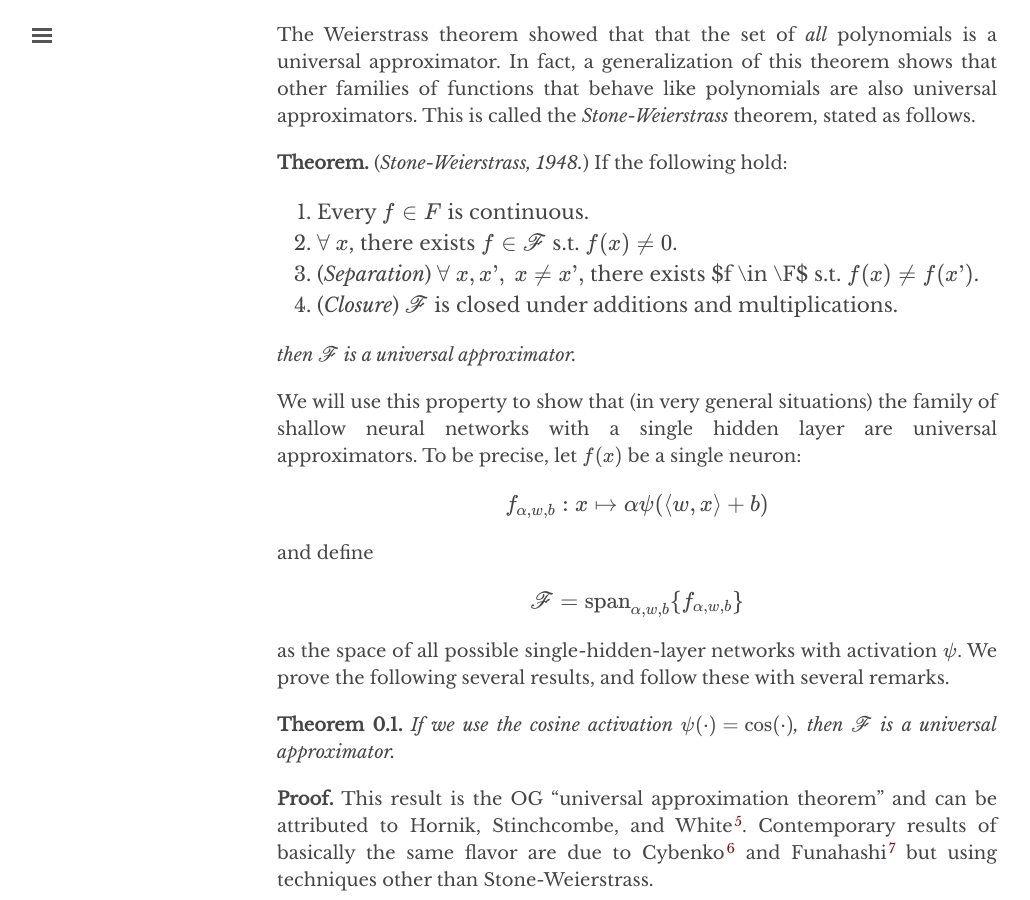
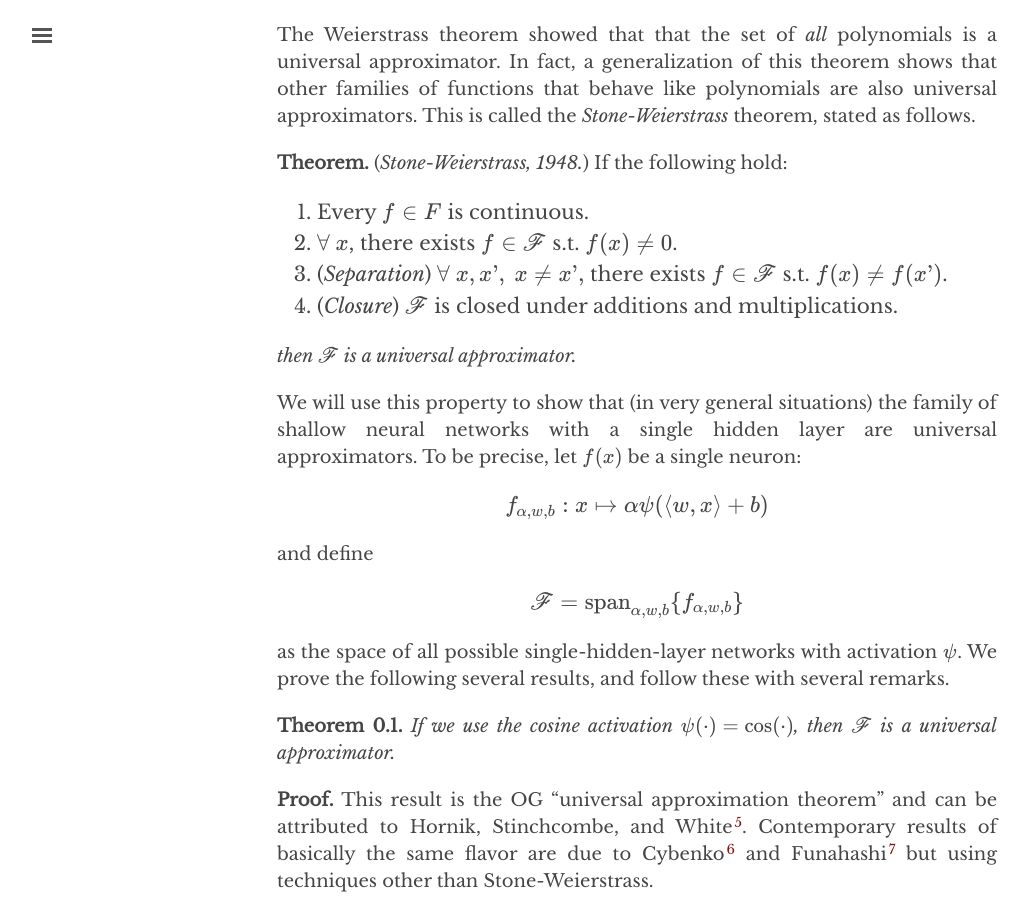
Before and after one commit to chinmayhegde/fodl, a Jekyll site: the page built from _posts/2022-01-17-representation02.md, in a window 1280 px wide and 900 px high, scrolled down 5382 px. Shown: the whole window, without its empty margins (3-1033 px from the left). Built offline with Jekyll 4.4.1, drawn with Linux system fonts in a browser that asks for light colours; nearby versions of some CDN libraries.

```diff
--- a/_posts/2022-01-17-representation02.md
+++ b/_posts/2022-01-17-representation02.md
@@ -161,7 +161,7 @@ The Weierstrass theorem showed that that the set of *all* polynomials is a unive
 
   1. Every $f \in F$ is continuous.
   2. $\forall~x$, there exists $f \in \f$ s.t. $f(x) \neq 0$.
-  3. (*Separation*) $\forall~x, x',~x\neq x',$ there exists $f \in \F$ s.t. $f(x) \neq f(x')$.
+  3. (*Separation*) $\forall~x, x',~x\neq x',$ there exists $f \in \f$ s.t. $f(x) \neq f(x')$.
   4. (*Closure*) $\f$ is closed under additions and multiplications.
 
   then $\f$ is a universal approximator.
```
